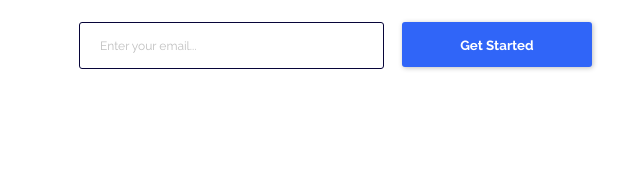
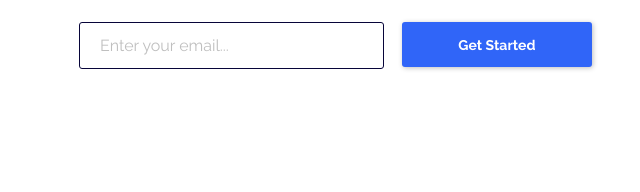
Before and after one commit to CeliaTois/Fylo__30062021, a website: page index.html in a window 1280 px wide. Shown: the part 545-737 px from the top of the page, 0-640 px from the left. Drawn offline with Linux system fonts and the light colour scheme.

Commit message:
Adaptation de la section 2 en version large-desktops

```diff
--- a/sass/components/button.scss
+++ b/sass/components/button.scss
@@ -16,6 +16,7 @@
         height: 45px;
         width: 37%;
         max-width: 200px;
+        font-size: 1.4rem;
     }
     &:hover {
         background-color: $btn-background-hover;
--- a/sass/components/input.scss
+++ b/sass/components/input.scss
@@ -19,6 +19,10 @@
                 margin-bottom: 10px; /* Create a margin-bottom between the error message and the button */
                 @include tablets {
                     font-size: map-get($map: $register-input, $key: tablet);
+                }
+                @include large-desktops {
+                    font-size: map-get($map: $register-input, $key: desktop);
+                    margin-top: 5px;
                 }
             }
 
@@ -50,6 +54,7 @@
             @include large-desktops {
                 margin: 0; /* Align the input with the button */
                 height: map-get($map: $input-height, $key: desktop);
+                font-size: map-get($map: $register-input, $key: desktop);
             }
         }
     }
--- a/sass/pages/description.scss
+++ b/sass/pages/description.scss
@@ -11,11 +11,16 @@
     @include tablets {
         padding: 130px map-get($map: $margin-tablet, $key: body) 112px;
     }
-    @include small-desktops {
-        background: utl("../../images/bg-curve-desktop.svg") no repeat;
+    @include desktops {
+        background: url("../../images/bg-curve-desktop.svg") no repeat;
         background-size: 400% 100%; /* width height */
         @include section-position;
+    }
+    @include small-desktops {
         padding: 130px map-get($map: $margin-desktop, $key: body) 112px;
+    }
+    @include large-desktops {
+        padding: 180px map-get($map: $margin-desktop, $key: body) 60px;
     }
     &__image {
         text-align: center;
@@ -27,8 +32,12 @@
             width: $tablets-width;
             max-width: $tablets-max-width;
         }
-        @include small-desktops {
-            width: 43.13%;
+        @include desktops {
+            width: 42.18%;
+            max-width: 540px;
+        }
+        @include large-desktops {
+            margin-top: 30px; /* Align vertically the illustration with the text */
         }
         & img {
             width: 100%;
@@ -42,8 +51,9 @@
             width: $tablets-width;
             max-width: $tablets-max-width;
         }
-        @include small-desktops {
-            width: 51.76%;
+        @include desktops {
+            width: 58.87%;
+            max-width: 730px;
         }
         &__text {
             & h2 {
@@ -60,6 +70,10 @@
                     font-size: map-get($map: $h1-size, $key: small-desktop);
                     text-align: left;
                 }
+                @include large-desktops {
+                    @include desktop-titles;
+                    margin: 0 0 30px;
+                }
             }
             & .text {
                 color: hsl(238, 22%, 44%);
@@ -68,9 +82,15 @@
                 @include tablets {
                     margin-bottom: 25px;
                 }
-                @include small-desktops {
+                @include desktops {
                     color: $main-color;
                     width: 78.78%;
+                    max-width: 520px;
+                }
+                @include large-desktops {
+                    font-size: 1.6rem;
+                    line-height: 2.5rem;
+                    margin: 12px 0;
                 }
             }
             &__link {
@@ -78,14 +98,14 @@
                 align-items: flex-end;
                 border-bottom: 1px $link-clr solid; /* Bottom border */
                 padding-bottom: 5px; /* Space between text and bottom border */
-                width: fit-content; /* Border's width = text + image */
+                width: fit-content; /* Border's width = text + arrow */
                 margin: 37px auto; /* Center the div */
                 color: $link-clr;
                 cursor: pointer;
                 @include tablets {
                     margin: 45px auto;
                 }
-                @include small-desktops {
+                @include desktops {
                     margin: 0; /* Align to the left */
                 }
                 &:hover {
@@ -98,12 +118,18 @@
                     @include tablets {
                         font-size: 1.4rem;
                     }
+                    @include large-desktops {
+                        font-size: 1.6rem;
+                    }
                 }
                 &__arrow {
                     width: 16px;
                     height: auto;
                     @include tablets {
                         width: 18px;
+                    }
+                    @include large-desktops {
+                        width: 22px;
                     }
                 }
             }
@@ -118,14 +144,19 @@
                 padding: 28px 33px 30px;
                 margin: 56px 30px 0;
             }
-            @include small-desktops {
+            @include desktops {
                 margin: 40px 0 0;
-                width: 54.54%;
+                width: 42%;
+                max-width: 360px;
+            }
+            @include large-desktops {
+                padding: 20px 30px 25px;
+                margin: 45px 0;
             }
             &__quotes {
                 width: 14px;
                 height: auto;
-                @include tablets {
+                @include min-tablets {
                     width: 16px;
                 }
             }
@@ -138,6 +169,11 @@
                     margin-top: 2.8px;
                     line-height: 2.1rem;
                 }
+                @include large-desktops {
+                    font-size: 1.5rem;
+                    line-height: 2.2rem;
+                    margin: 5px 0 20px;
+                }
             }
             &__person {
                 display: flex;
@@ -148,6 +184,9 @@
                     float: left;
                     @include tablets {
                         width: 29px;
+                    }
+                    @include desktops {
+                        width: 32px;
                     }
                 }
                 &__infos {
@@ -162,12 +201,18 @@
                         @include tablets {
                             margin-bottom: 3px;
                         }
+                        @include large-desktops {
+                            font-size: 1.2rem;
+                        }
                     }
                     & #profession {
                         margin: 0;
                         font-size: 0.7rem;
                         @include tablets {
                             font-size: 0.8rem;
+                        }
+                        @include large-desktops {
+                            font-size: 0.9rem;
                         }
                     }
                 }
--- a/sass/utils/mixins.scss
+++ b/sass/utils/mixins.scss
@@ -53,4 +53,5 @@
 @mixin desktop-titles {
     font-size: map-get($map: $h1-size, $key: large-desktop);
     line-height: map-get($map: $h1-height, $key: large-desktop);
+    text-align: left;
 }
--- a/sass/utils/variables.scss
+++ b/sass/utils/variables.scss
@@ -7,7 +7,7 @@ $input-font: Raleway-Regular;
 $btn-font: Raleway-Bold;
 
 /* Font-size */
-$register-input: (mobile: 1rem, tablet: 1.17rem);
+$register-input: (mobile: 1rem, tablet: 1.17rem, desktop: 1.6rem);
 $h1-size: (mobile: 2.3rem, small-desktop: 2.5rem, large-desktop: 4rem);
 
 /* Margins & Paddings */
```
Also changed, not shown: public/css/style.css, 1 other file.
